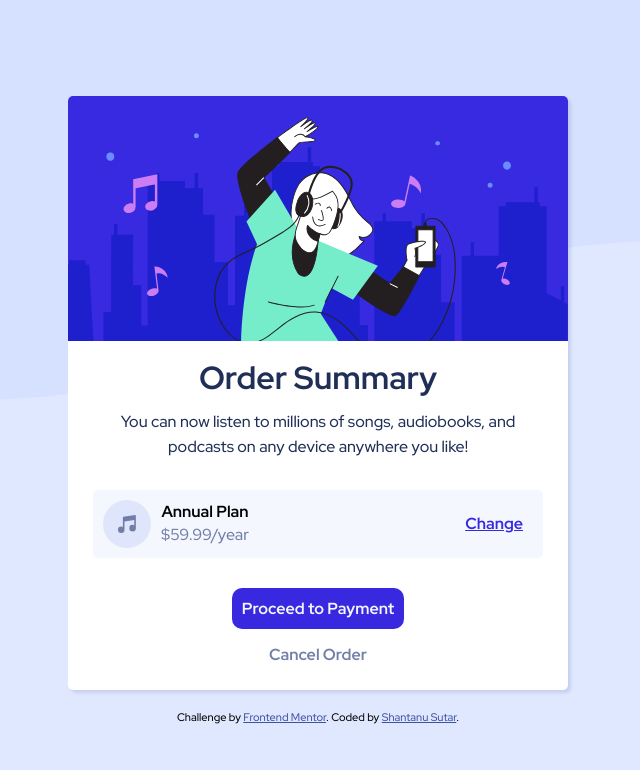
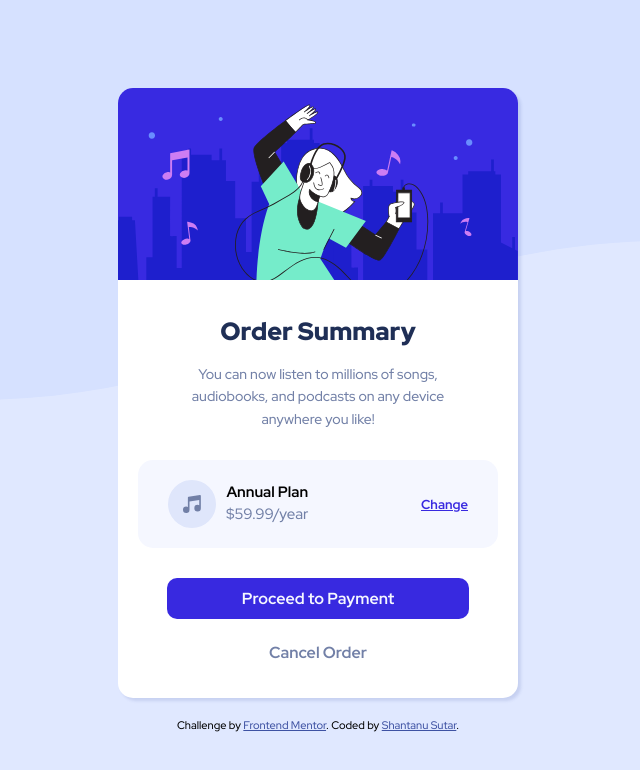
Before and after one commit to ShantanuSutar/order-summary-component, a plain HTML site: page index.html in a window 1280 px wide. Shown: the whole page, without its empty margins (322-962 px from the left). Drawn offline with Linux system fonts and the light colour scheme.

Commit message:
Final Touch

```diff
--- a/style.css
+++ b/style.css
@@ -71,13 +71,15 @@ p {
     background-color: transparent;
     color: var(--bright-blue);
     text-decoration: underline;
+    font-size: 13px;
 }
 
 .btn-primary {
     background-color: var(--bright-blue);
     color: var(--very-pale-blue);
-    padding: 10px;
     margin-bottom: 10px;
+    padding: 15px 65px;
+    box-shadow: 2px hsl(245, 75%, 52%);
 }
 
 .btn-secondary {
@@ -95,37 +97,46 @@ p {
 }
 
 .container {
+    max-width: 350px;
     background-color: white;
     margin: 20px;
     padding-bottom: 20px;
-    border-radius: 5px;
+    border-radius: 15px;
     box-shadow: 3px 3px 3px hsla(228, 45%, 44%, 0.15);
 }
 
 .container h1 {
     color: var(--dark-blue);
     margin: 10px 0;
+    font-size: 25px;
+    margin-top: 30px;
+    margin-bottom: 15px;
+    font-weight: 900;
 }
 
 .container p.desc {
-    color: hsl(223, 47%, 23%);
-    padding: 0 30px;
+    color: var(--desaturated-blue);
+    padding: 0 40px;
+    font-weight: lighter;
+    font-size: 16px;
 }
 
 .container img.hero {
     width: 100%;
-    border-radius: 5px 5px 0 0;
+    border-radius: 15px 15px 0 0;
+    max-height: 12rem;
 }
 
 .container .pricing {
     margin: 30px auto;
-    padding: 10px;
+    padding: 20px;
     background-color: var(--very-pale-blue);
     width: 90%;
-    border-radius: 5px;
+    border-radius: 15px;
     display: flex;
     align-items: center;
     justify-content: space-between;
+    font-size: 15px;
 }
 
 .container .pricing article {
@@ -137,6 +148,7 @@ p {
 .container .pricing article img {
     margin-right: 10px;
 }
+
 
 .container .buttons {
     display: flex;
@@ -161,6 +173,49 @@ p {
     }
 
     .container {
-        width: 500px;
+        max-width: 400px;
+        border-radius: 15px;
     }
+
+    .container .pricing article p {
+        font-size: 15px;
+    }
+
+    .container .pricing article img {
+        padding-left: 10px;
+    }
+
+    .container .pricing {
+        padding: 20px;
+        border-radius: 15px;
+        font-size: 15px;
+    }
+
+    .container img.hero {
+        border-radius: 15px 15px 0 0;
+    }
+
+    .container p.desc {
+        padding: 0 50px;
+        font-weight: lighter;
+        font-size: 14px;
+    }
+
+    .container h1 {
+        font-size: 25px;
+        margin-top: 30px;
+        margin-bottom: 15px;
+        font-weight: 900;
+    }
+
+    .btn-primary {
+        padding: 10px 75px;
+        box-shadow: inset;
+    }
+
+    .btn-secondary {
+        margin-top: 8px;
+        margin-bottom: 10px;
+    }
+
 }
```
